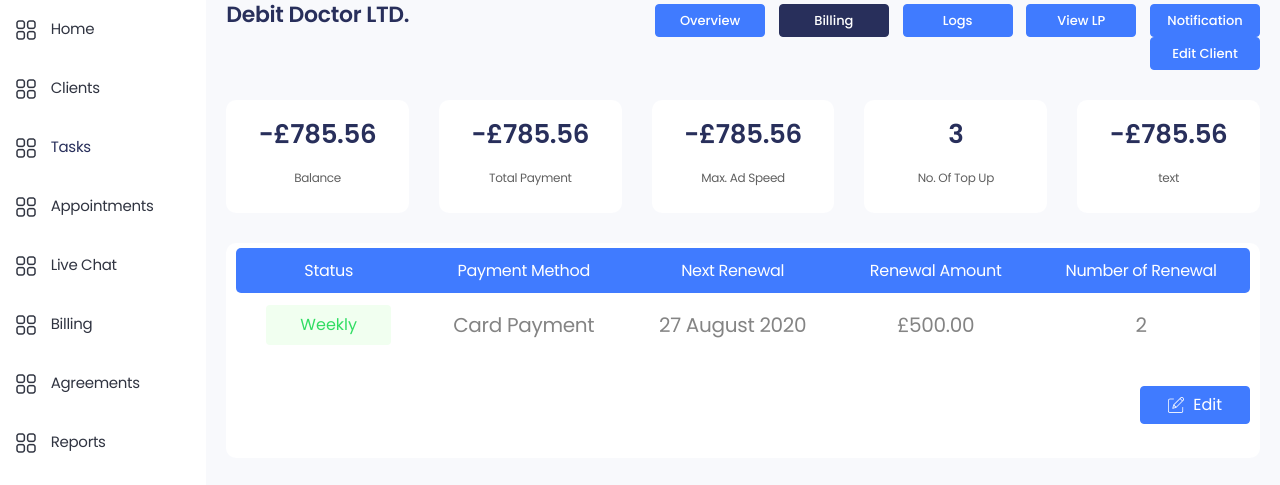
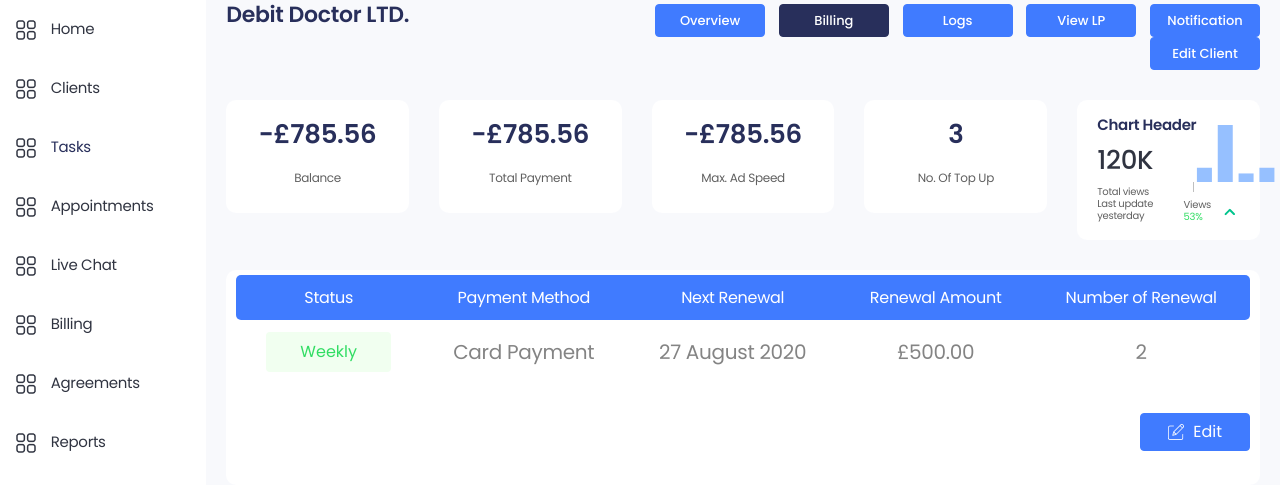
Before and after one commit to bootcoders/webdeisgn-test, a website: page index.html in a window 1280 px wide. Shown: the part 112-597 px from the top of the page. Drawn offline with nearby package versions, Linux system fonts and the light colour scheme.

Commit message:
added another chart

```diff
--- a/index.html
+++ b/index.html
@@ -120,9 +120,30 @@
                             </div>
                         </div>
                         <div class="col">
-                            <div class="card">
-                                <h3>-£785.56</h3>
-                                <p>text</p>
+                            <div class="card card--style-2">
+                                <div class="chart__head">
+                                    <h3>Chart Header</h3>
+                                </div>
+                                <div class="chart__canvas">
+                                    <div class="row">
+                                        <div class="col-md-6">
+                                            <div class="chart__content">
+                                                <h2>120K</h2>
+                                                <p>Total views</p>
+                                                <p>Last update yesterday</p>
+                                            </div>
+                                        </div>
+                                        <div class="col-md-6">
+                                            <div class="chart__content">
+                                                <canvas id="barChart" ></canvas>
+                                                <div class="bar_chart_bottom">
+                                                    <p>Views <span>53%</span></p>
+                                                    <button class="btn"><img src="images/Vector.png" alt="Vector"></button>
+                                                </div>
+                                            </div>
+                                        </div>
+                                    </div>
+                                </div>
                             </div>
                         </div>
 
--- a/js/main.js
+++ b/js/main.js
@@ -30,4 +30,56 @@
             }
         }
     });
+
+
+    var ctx_barChart = document.getElementById('barChart');
+    var barChart = new Chart(ctx_barChart, {
+        type: 'bar',
+        data: {
+            labels: ['Red', 'Blue', 'Yellow', 'Green', 'Purple', 'Orange'],
+            datasets: [{
+                label: 'Legend 1',
+                data: [15, 30, 13, 15, 20, 30],
+                backgroundColor: [
+                    '#96C0FF',
+                    '#0066FF;',
+                    '#96C0FF',
+                    '#0066FF;',
+                    '#96C0FF',
+                    '#0066FF;',
+                ]
+            }
+        ]
+        },
+        options: {
+            legend:{
+                display:false
+            },
+            scales: {
+              yAxes: [{
+                gridLines: {
+                  drawBorder: false,
+                  drawOnChartArea:false,
+                  color: "rgba(0, 0, 0, 0)",
+                },
+                ticks: {
+                    display: false,
+                  },
+              }],
+              xAxes: [{
+                gridLines: {
+                    color: "rgba(0, 0, 0, 0)",
+                    drawBorder:false,
+                    drawOnChartArea:false
+                },
+                ticks: {
+                    display: false,
+                }
+            }],
+
+            },
+          },
+    });
+
+
 });
--- a/scss/layouts/_card.scss
+++ b/scss/layouts/_card.scss
@@ -18,5 +18,42 @@
             font-size: 12px;
             line-height: 18px;
         }
+
+        &--style-2 {
+            text-align: left;
+
+            .chart__head {
+                h3 {
+                    font-size: 15px;
+                    line-height: 20px;
+                    margin-bottom: 10px;
+                }
+            }
+
+            .chart__content {
+                h2 {
+                    font-size: 26px;
+                    margin-bottom: 10px;
+                }
+
+                p {
+                    font-size: 10px;
+                    line-height: 12px;
+                    margin: 0;
+                }
+                canvas{
+                    margin-top: -20px;
+                }
+            }
+            .bar_chart_bottom{
+                display: flex;
+                justify-content: space-between;
+                align-items: center;
+
+                span{
+                    color: $green;
+                }
+            }
+        }
     }
 }
```
Also changed, not shown: css/style.css, images/Vector.png (added), 1 other file.
